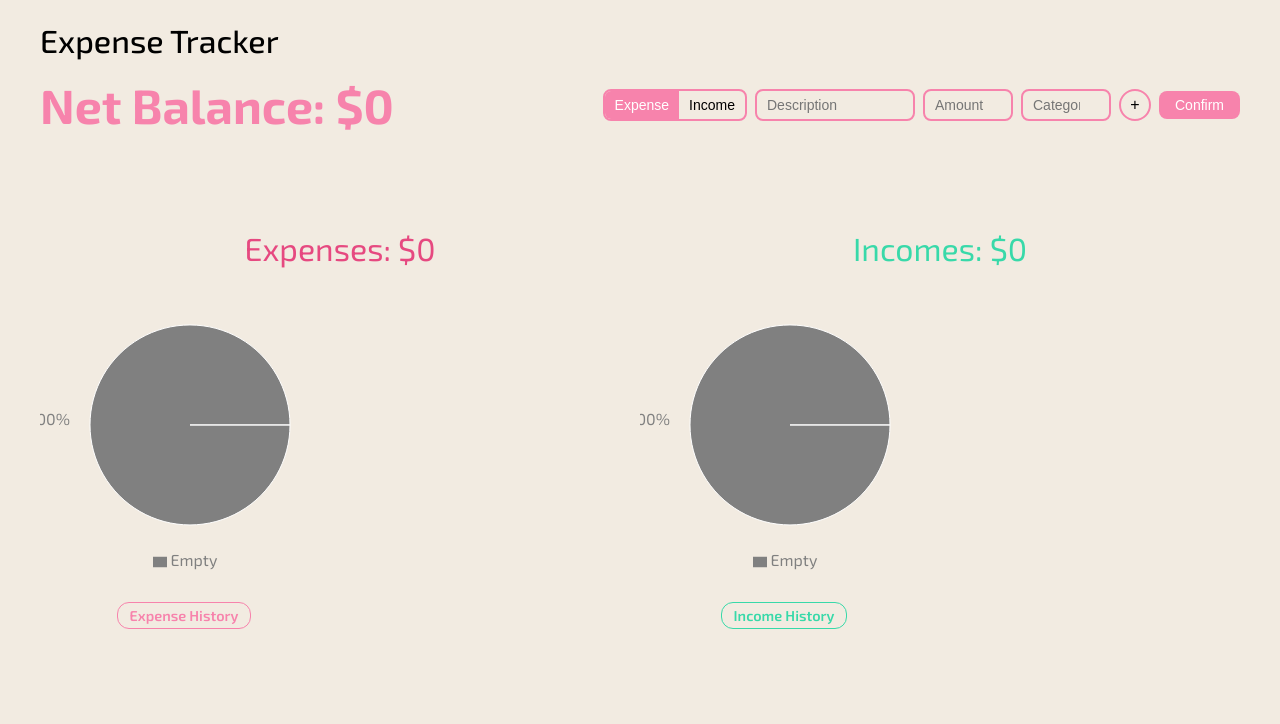
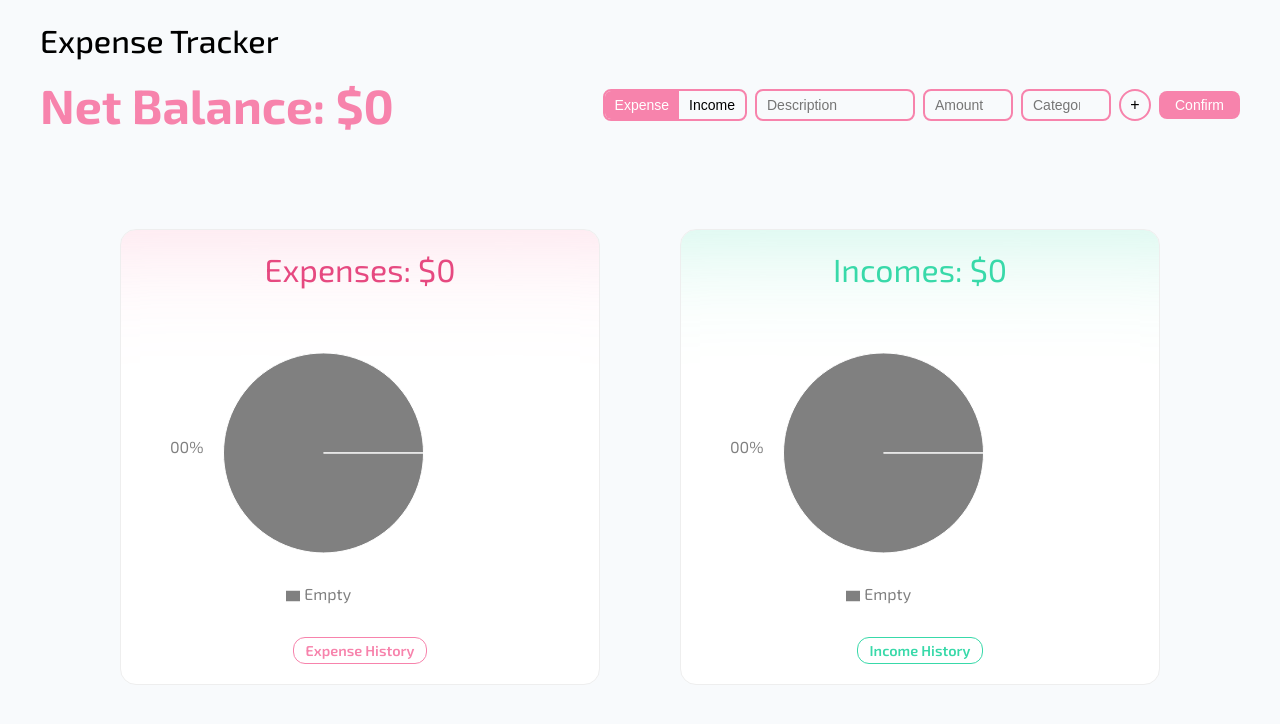
Before and after one commit to IbrahimOsm91/Expense-Tracker, a React (Vite) app in the folder frontend/: page / in a window 1280 px wide. Shown: the top 724 px of the page. Built offline with nearby package versions, Linux system fonts and the light colour scheme.

Commit message:
style: css changes

```diff
--- a/frontend/src/App.css
+++ b/frontend/src/App.css
@@ -6,7 +6,6 @@
 
 body {
   margin: 0;
-  background-color: #f2ebe1;
   font-family: "Exo 2", sans-serif;
 }
 
@@ -18,6 +17,7 @@ body {
   align-items: flex-start;
   justify-content: flex-start;
   padding: 0px 40px;
+  background-color: #F8FAFC;
 }
 
 /* ---- H1 ---- */
--- a/frontend/src/components/PieChartComponent/PieChartComponent.css
+++ b/frontend/src/components/PieChartComponent/PieChartComponent.css
@@ -1,21 +1,28 @@
+
+
 .pie-charts-container {
   width: 100%;
-  height: 50%;
+  height: 57%;
   display: flex;
   align-items: center;
-  justify-content: center;
+  justify-content: space-evenly;
   margin-top: 100px;
 }
 
 
 .pie-chart-container {
-  width: 50%;
+  width: 40%;
   height: 100%;
   display: flex;
   flex-direction: column;
-  align-items: flex-start;
+  align-items: center;
   justify-content: center;
   gap: 7%;
+  background-color: #FFFFFF;
+  border: 1px solid #eeeeee;
+  border-radius: 16px;
+  box-shadow: inset 0 120px 120px -120px color-mix(in srgb, var(--primary) 30%, transparent);
+  padding: 20px;
 }
 
 
@@ -32,7 +39,7 @@
   height: 100%;
   display: flex;
   align-items: center;
-  justify-content: flex-start;
+  justify-content: space-evenly;
   gap: 10%;
 }
 
@@ -51,6 +58,7 @@
 
 .pie-chart-bottom a {
   text-decoration: none;
+  text-align: center;
   font-size: 0.9rem;
   font-weight: 600;
   color: var(--primary);
--- a/frontend/src/components/PieChartComponent/PieChartComponent.jsx
+++ b/frontend/src/components/PieChartComponent/PieChartComponent.jsx
@@ -53,7 +53,7 @@ export function PieChartComponent({
   }, [items, categories])
 
   return (
-    <div className="pie-chart-container">
+    <div className="pie-chart-container" data-section={type}>
       <span className='pie-chart-header'
         style={{
           color:
@@ -63,7 +63,7 @@ export function PieChartComponent({
         }}>
         {title}s: ${total}</span>
       <div className='pie-chart-body'>
-        <ResponsiveContainer width="50%" height="100%">
+        <ResponsiveContainer width="70%" height="100%">
           <PieChart>
             <Pie
               data={pieData.length === 0 ? [{ name: 'Empty', value: 1 }] : pieData}
--- a/frontend/src/components/TransactionContainer/Transaction.css
+++ b/frontend/src/components/TransactionContainer/Transaction.css
@@ -82,6 +82,7 @@
 
 .transaction-list-header {
   font-weight: bold;
+  border-bottom: 3px dashed var(--accent-color);
 }
 
 .transaction-description {
```
